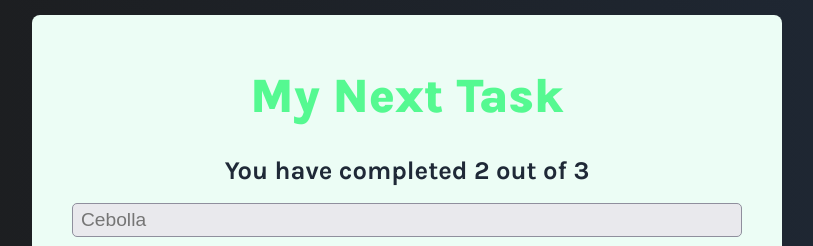
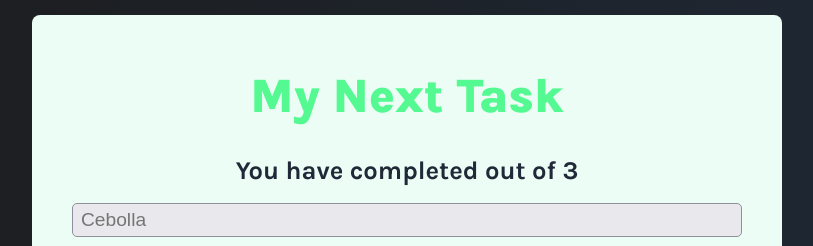
Before and after one commit to khisus19/to-do-react-app, a React (Vite) app: page / in a window 1280 px wide. Shown: the top 246 px of the page, without its empty margins (233-1046 px from the left). Built offline with nearby package versions, Linux system fonts and the light colour scheme.

Commit message:
Count todos state and added nanoid dependency

```diff
--- a/package.json
+++ b/package.json
@@ -9,6 +9,7 @@
     "preview": "vite preview"
   },
   "dependencies": {
+    "nanoid": "^4.0.0",
     "react": "^18.2.0",
     "react-dom": "^18.2.0"
   },
--- a/src/App.jsx
+++ b/src/App.jsx
@@ -1,5 +1,6 @@
-import { useState } from 'react'
+import { useEffect, useState } from 'react'
 import './App.css'
+import { nanoid } from "nanoid"
 import TodoCounter from "./components/TodoCounter"
 import TodoSearch from "./components/TodoSearch"
 import TodoList from "./components/TodoList"
@@ -7,28 +8,44 @@ import CreateTodoButton from "./components/CreateTodoButton"
 import TodoItem from "./components/TodoItem"
 
 function App() {
-  const [count, setCount] = useState(0)
-
-  const todos = [
+  const [todos, setTodos] = useState([
     { text: 'Cortar cebolla', completed: true},
     { text: 'Tomar el curso de intro a React', completed: false},
     { text: 'Llorar con la llorona', completed: false}
-  ]
+  ])
+  const [todosCount, setTodosCount] = useState(0)
+
+  useEffect(() => {
+    return setTodosCount(todos.length)
+  }, [todos])
+
+  function handleNewTodo(newTodo) {
+    setTodos(prevTodos => ([
+      ...prevTodos, newTodo
+    ]))
+  }
+
+  function handleDelete() {
+    console.log("borrando")
+  }
 
   return (
     <div className="App">
       <h1 className="title">My Next Task</h1>
-      <TodoCounter />
+      <TodoCounter
+        todosCount={todosCount}/>
       <TodoSearch />
       <TodoList>
         {todos.map(todo => (
           <TodoItem
             key={todo.text}
             text={todo.text}
-            completed={todo.completed}/>
+            completed={todo.completed}
+            delete={handleDelete}/>
         ))}
       </TodoList>
-      <CreateTodoButton />
+      <CreateTodoButton
+      handleNewTodo={() => handleNewTodo({text: "Nuevo todo", completed: true})} />
     </div>
   )
 }
--- a/src/components/CreateTodoButton.jsx
+++ b/src/components/CreateTodoButton.jsx
@@ -1,9 +1,10 @@
 import React from 'react'
 
-export default function CreateTodoButton() {
+export default function CreateTodoButton(props) {
   return (
     <button
     className="btn"
+    onClick={props.handleNewTodo}
     >+</button>
   )
 }
--- a/src/components/TodoCounter.jsx
+++ b/src/components/TodoCounter.jsx
@@ -3,6 +3,6 @@ import "../styles/TodoCounter.css"
 
 export default function TodoCounter(props) {
   return (
-    <h2 className="todo-counter">You have completed 2 out of 3</h2>
+    <h2 className="todo-counter">You have completed {props.completed} out of {props.todosCount}</h2>
   )
 }
--- a/src/components/TodoItem.jsx
+++ b/src/components/TodoItem.jsx
@@ -11,6 +11,7 @@ export default function TodoItem(props) {
       <img
         className="todo-icon delete"
         src="./garbage-bin.svg"
+        onClick={props.delete}
       />
     </li>
   )
```
Also changed, not shown: 1 other file (tests, documents, lock files or other folders).
